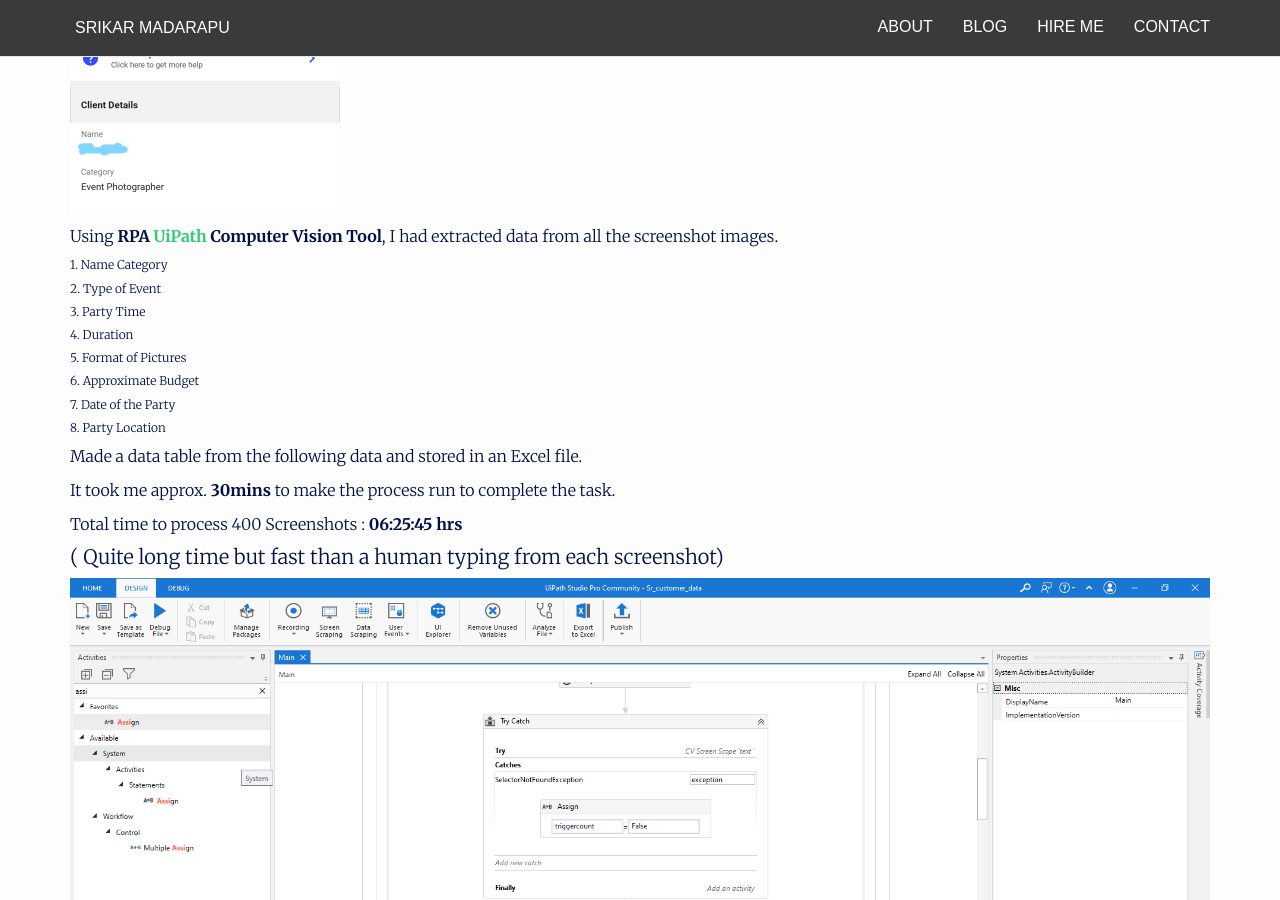
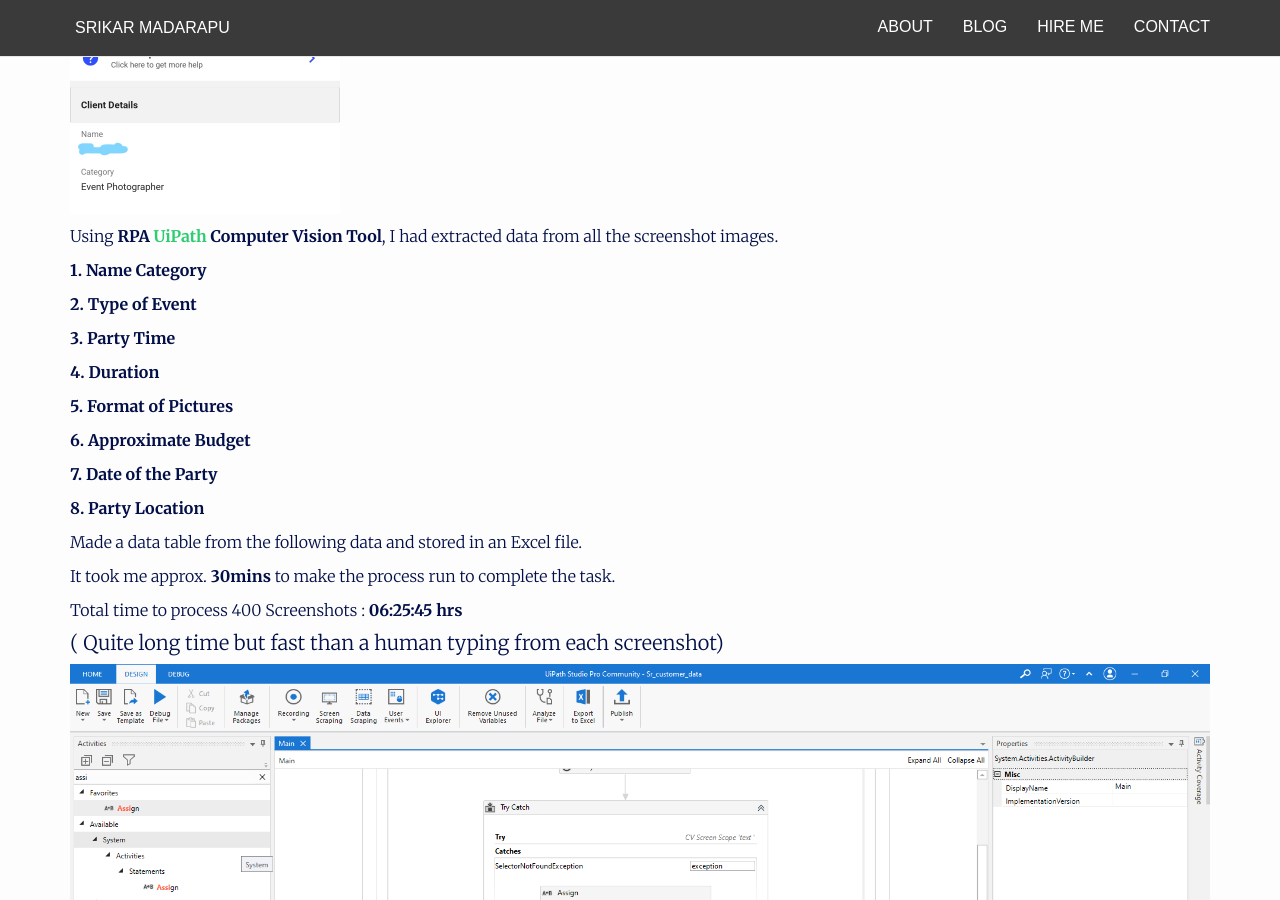
Before and after one commit to srikar8/srikar8.github.io, a Jekyll site: the page built from _posts/2020-07-19-RPA-Computer-Vision-Project.md, in a window 1280 px wide and 900 px high, scrolled down 631 px. Built offline with Jekyll 4.4.1, drawn with Linux system fonts in a browser that asks for light colours; nearby versions of some CDN libraries; our own code applies the rules of GitHub Pages for plain Markdown files.

Commit message:
updated blog

```diff
--- a/_posts/2020-07-19-RPA-Computer-Vision-Project.md
+++ b/_posts/2020-07-19-RPA-Computer-Vision-Project.md
@@ -12,21 +12,21 @@
 
 Using **RPA [UiPath](https://www.uipath.com/) Computer Vision Tool**, I had extracted data from all the screenshot images.
 
-###### 1. Name Category
+**1. Name Category**
 
-###### 2. Type of Event
+**2. Type of Event**
 
-###### 3. Party Time
+**3. Party Time**
 
-###### 4.  Duration
+**4.  Duration**
 
-###### 5. Format of Pictures
+**5. Format of Pictures**
 
-###### 6. Approximate Budget
+**6. Approximate Budget**
 
-###### 7. Date of the Party
+**7. Date of the Party**
 
-###### 8. Party Location
+**8. Party Location**
 
 
 
```
